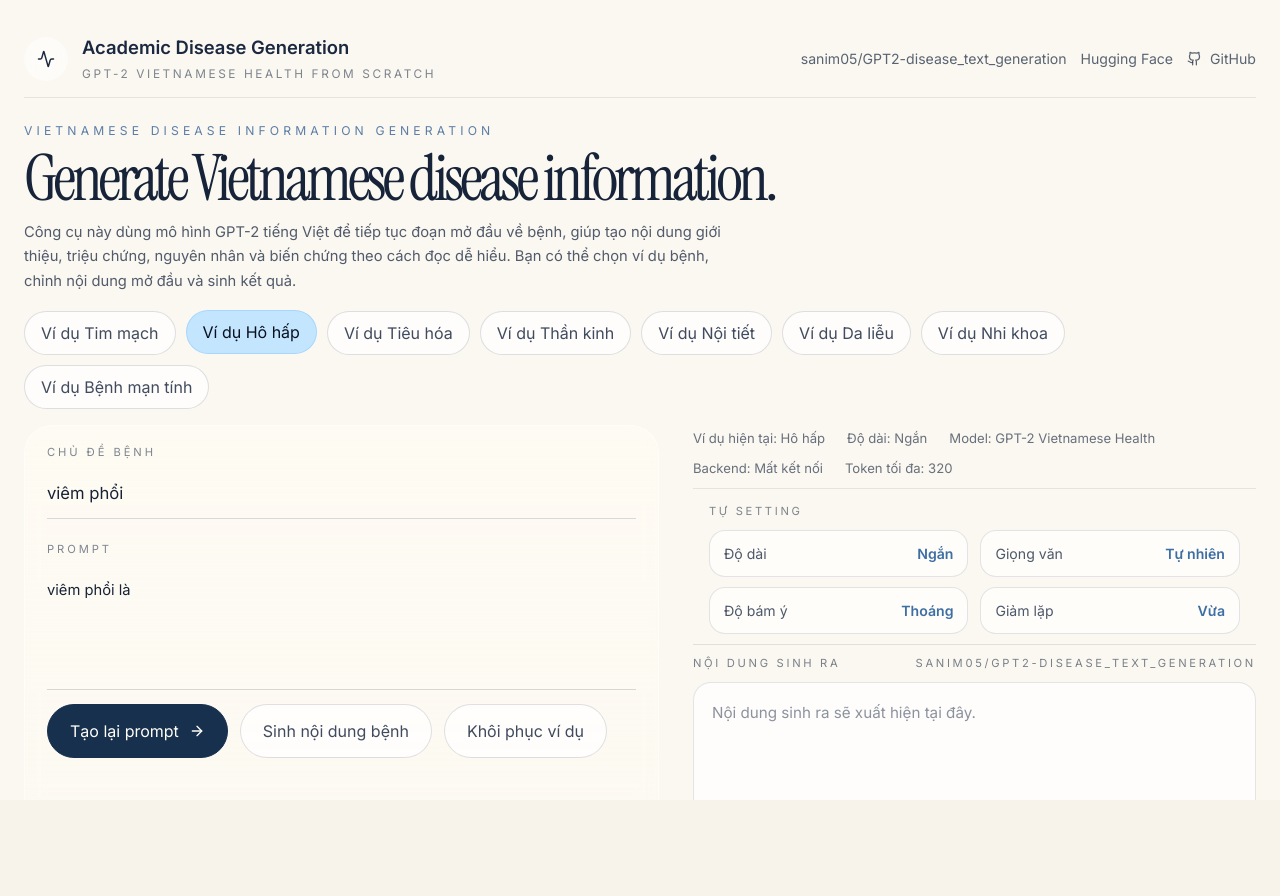
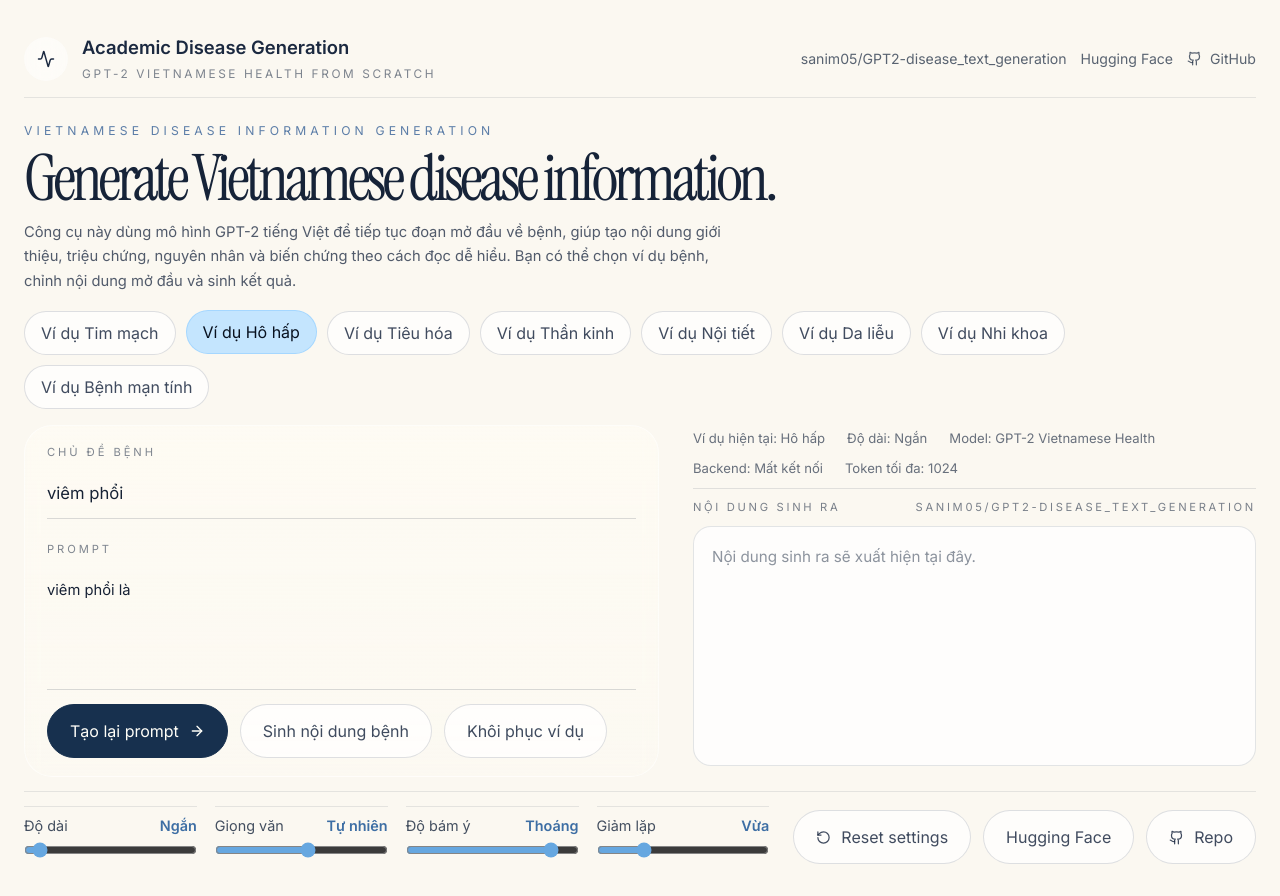
Before and after one commit to Tuancoolboy/website-gpt2-disease, a React (Vite) app: page / in a window 1280 px wide. Before the commit the page ends 800 px from the top, so only its background shows below. Built offline with nearby package versions, Linux system fonts and the light colour scheme; no server answers.

Commit message:
Allow page scrolling and raise token limit

```diff
--- a/src/App.tsx
+++ b/src/App.tsx
@@ -91,7 +91,7 @@ const DEFAULT_SETTINGS: GenerationSettings = {
   topP: 0.95,
   repetitionPenalty: 1.1,
 };
-const DEFAULT_MAX_NEW_TOKENS_LIMIT = 320;
+const DEFAULT_MAX_NEW_TOKENS_LIMIT = 1024;
 
 const generationControls: Array<{
   key: SettingKey;
@@ -121,7 +121,7 @@ function buildApiUrl(path: string) {
 function normalizeSettings(candidate?: Partial<GenerationSettings>): GenerationSettings {
   return {
     maxNewTokens: Math.round(
-      clamp(candidate?.maxNewTokens ?? DEFAULT_SETTINGS.maxNewTokens, 48, 320),
+      clamp(candidate?.maxNewTokens ?? DEFAULT_SETTINGS.maxNewTokens, 48, DEFAULT_MAX_NEW_TOKENS_LIMIT),
     ),
     temperature: clamp(candidate?.temperature ?? DEFAULT_SETTINGS.temperature, 0.2, 1.3),
     topP: clamp(candidate?.topP ?? DEFAULT_SETTINGS.topP, 0.6, 1),
@@ -504,12 +504,6 @@ export default function App() {
     : backendStatus === 'warming'
       ? 'Server đang tải model vào bộ nhớ. Khi trạng thái chuyển sang sẵn sàng, bạn có thể chạy prompt bình thường.'
       : 'Nội dung sinh ra sẽ xuất hiện tại đây.';
-  const settingSummary = [
-    {label: 'Độ dài', value: describeLength(settings.maxNewTokens)},
-    {label: 'Giọng văn', value: describeTemperature(settings.temperature)},
-    {label: 'Độ bám ý', value: describeTopP(settings.topP)},
-    {label: 'Giảm lặp', value: describeRepetition(settings.repetitionPenalty)},
-  ];
 
   return (
     <div className="aethera-shell">
@@ -639,20 +633,6 @@ export default function App() {
                 <span>Token tối đa: {effectiveMaxNewTokensLimit}</span>
               </div>
 
-              <section className="aethera-setting-summary">
-                <div className="aethera-setting-summary-head">
-                  <span>Tự setting</span>
-                </div>
-                <div className="aethera-setting-summary-grid">
-                  {settingSummary.map((item) => (
-                    <div key={item.label} className="aethera-setting-chip">
-                      <span>{item.label}</span>
-                      <strong>{item.value}</strong>
-                    </div>
-                  ))}
-                </div>
-              </section>
-
               <section className="aethera-output">
                 <div className="aethera-output-head">
                   <span>Nội dung sinh ra</span>
--- a/src/index.css
+++ b/src/index.css
@@ -29,8 +29,8 @@ a {
 
 .aethera-shell {
   position: relative;
-  height: 100vh;
-  overflow: hidden;
+  min-height: 100vh;
+  overflow-x: hidden;
   background: #fbf8f1;
 }
 
@@ -43,10 +43,8 @@ a {
 }
 
 .aethera-background {
-  top: 250px;
-  bottom: 0;
-  inset: auto 0 0 0;
-  height: calc(100% - 250px);
+  inset: 250px 0 0 0;
+  height: auto;
   pointer-events: none;
 }
 
@@ -77,10 +75,9 @@ a {
   position: relative;
   z-index: 1;
   width: min(1380px, calc(100% - 48px));
-  height: 100vh;
+  min-height: 100vh;
   margin: 0 auto;
   padding: 20px 0 24px;
-  overflow: hidden;
 }
 
 .aethera-nav {
@@ -213,7 +210,7 @@ a {
   margin-top: 16px;
   min-height: 0;
   flex: 1;
-  align-items: stretch;
+  align-items: start;
 }
 
 .aethera-label {
@@ -231,7 +228,6 @@ a {
 .aethera-form,
 .aethera-controls {
   min-height: 0;
-  height: 100%;
 }
 
 .aethera-form {
@@ -356,45 +352,6 @@ a {
   font-size: 0.82rem;
 }
 
-.aethera-setting-summary {
-  display: flex;
-  flex-direction: column;
-  gap: 10px;
-  padding: 14px 16px 0;
-  border-top: 1px solid rgba(27, 41, 64, 0.1);
-}
-
-.aethera-setting-summary-head {
-  color: rgba(27, 41, 64, 0.56);
-  font-size: 0.7rem;
-  letter-spacing: 0.24em;
-  text-transform: uppercase;
-}
-
-.aethera-setting-summary-grid {
-  display: grid;
-  grid-template-columns: repeat(2, minmax(0, 1fr));
-  gap: 10px 12px;
-}
-
-.aethera-setting-chip {
-  display: flex;
-  align-items: center;
-  justify-content: space-between;
-  gap: 14px;
-  padding: 12px 14px;
-  border: 1px solid rgba(27, 41, 64, 0.12);
-  border-radius: 16px;
-  background: rgba(255, 255, 255, 0.64);
-  color: rgba(27, 41, 64, 0.78);
-  font-size: 0.88rem;
-}
-
-.aethera-setting-chip strong {
-  color: rgba(53, 104, 160, 0.96);
-  font-weight: 600;
-}
-
 .aethera-sliders {
   display: grid;
   grid-template-columns: repeat(4, minmax(0, 1fr));
@@ -462,8 +419,8 @@ a {
 
 .aethera-output-field {
   width: 100%;
-  height: 100%;
   min-height: 240px;
+  max-height: 520px;
   padding: 16px 18px;
   border: 1px solid rgba(27, 41, 64, 0.12);
   border-radius: 18px;
@@ -498,8 +455,7 @@ a {
 
 @media (max-width: 1180px) {
   .aethera-background {
-    top: 320px;
-    height: calc(100% - 320px);
+    inset: 320px 0 0 0;
   }
 
   .aethera-flow {
@@ -518,13 +474,11 @@ a {
 
 @media (max-width: 880px) {
   .aethera-background {
-    top: 390px;
-    height: calc(100% - 390px);
+    inset: 390px 0 0 0;
   }
 
   .aethera-content {
     width: min(100% - 28px, 1380px);
-    height: 100vh;
     padding-top: 16px;
   }
 
@@ -555,10 +509,6 @@ a {
     align-items: flex-start;
   }
 
-  .aethera-setting-summary-grid {
-    grid-template-columns: 1fr;
-  }
-
   .aethera-sliders {
     grid-template-columns: 1fr;
   }
```
Also changed, not shown: 1 other file (tests, documents, lock files or other folders).
